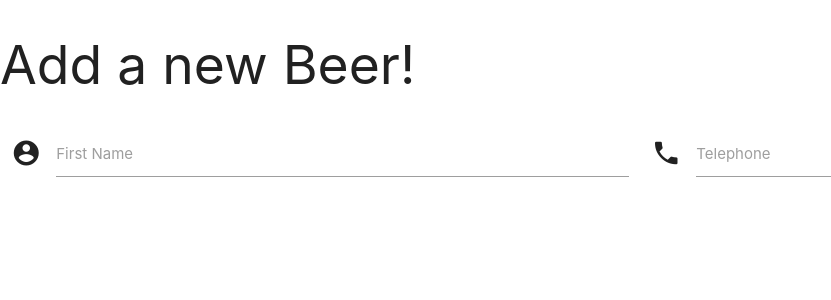
After one commit to menacethedenis/CI_Milestone_3_Denis_Lymer, a Flask app: page /add_beer in a window 1280 px wide. The commit adds this page. Shown: the top 300 px of the page, without its empty margins (0-831 px from the left). Run offline with Flask 2, Linux system fonts and the light colour scheme; some libraries are stand-ins or nearby versions.

Commit message:
updated beers.html to pull relevant data from mongodb and display correctly. Started functionality to add new beers

```diff
--- a/app.py
+++ b/app.py
@@ -16,6 +16,9 @@ mongo = PyMongo(app)
 def get_beer():
     return render_template("beers.html", ratings=mongo.db.ratings.find())
 
+@app.route('/add_beer')
+def add_beer():
+    return render_template("addbeer.html")
 
 if __name__ == '__main__':
     app.run(host=os.environ.get('IP'),
--- /dev/null
+++ b/templates/addbeer.html
@@ -0,0 +1,21 @@
+{% extends 'base.html' %}
+{% block content %}
+
+<h2>Add a new Beer!</h2>
+<div class="row">
+    <form action="" method="POST" class="col s12">
+      <div class="row">
+        <div class="input-field col s6">
+          <i class="material-icons prefix">account_circle</i>
+          <input id="icon_prefix" type="text" class="validate">
+          <label for="icon_prefix">First Name</label>
+        </div>
+        <div class="input-field col s6">
+          <i class="material-icons prefix">phone</i>
+          <input id="icon_telephone" type="tel" class="validate">
+          <label for="icon_telephone">Telephone</label>
+        </div>
+      </div>
+    </form>
+  </div>
+{% endblock %}
```
Also changed, not shown: templates/beers.html (+23 -21 lines).
